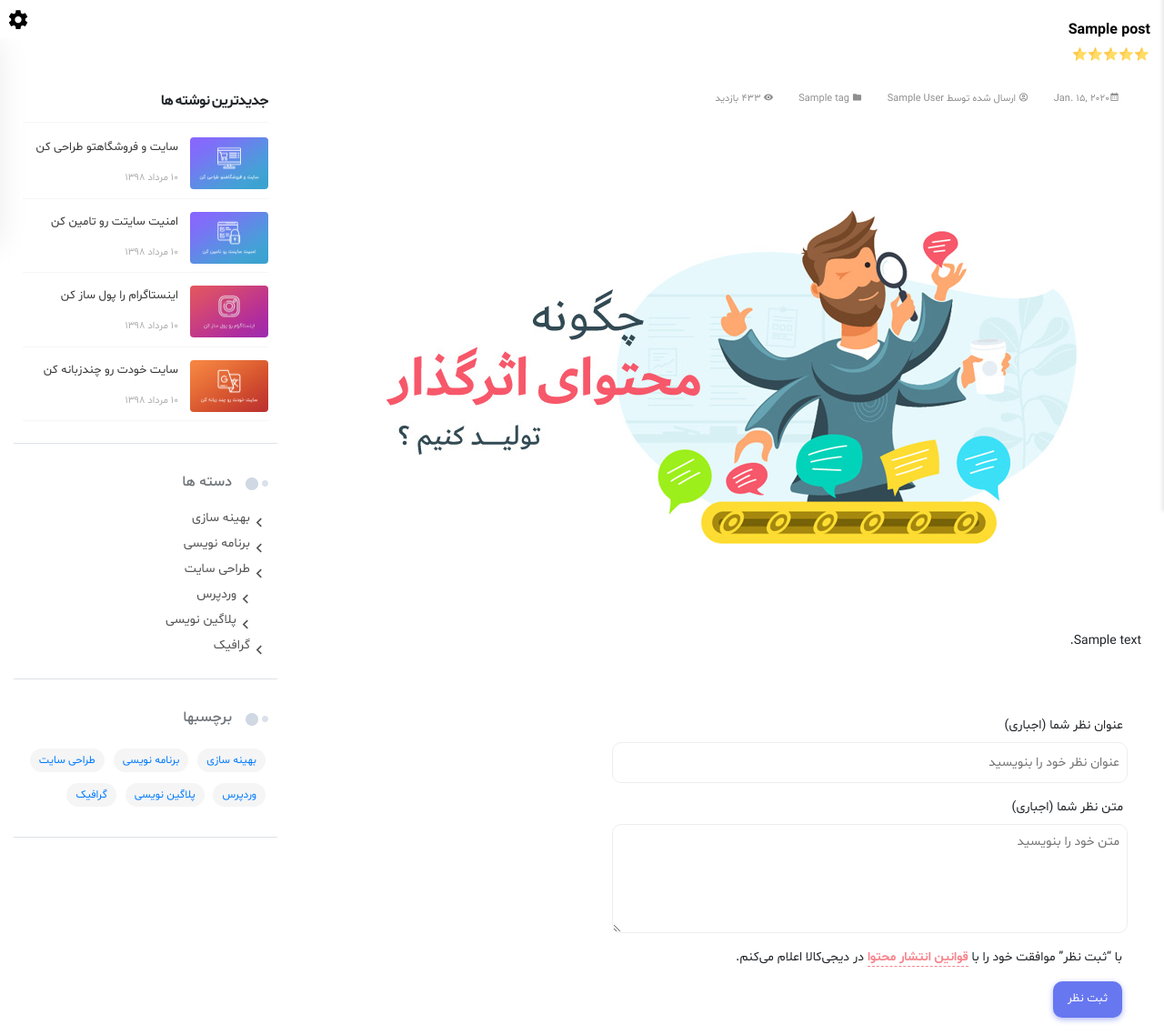
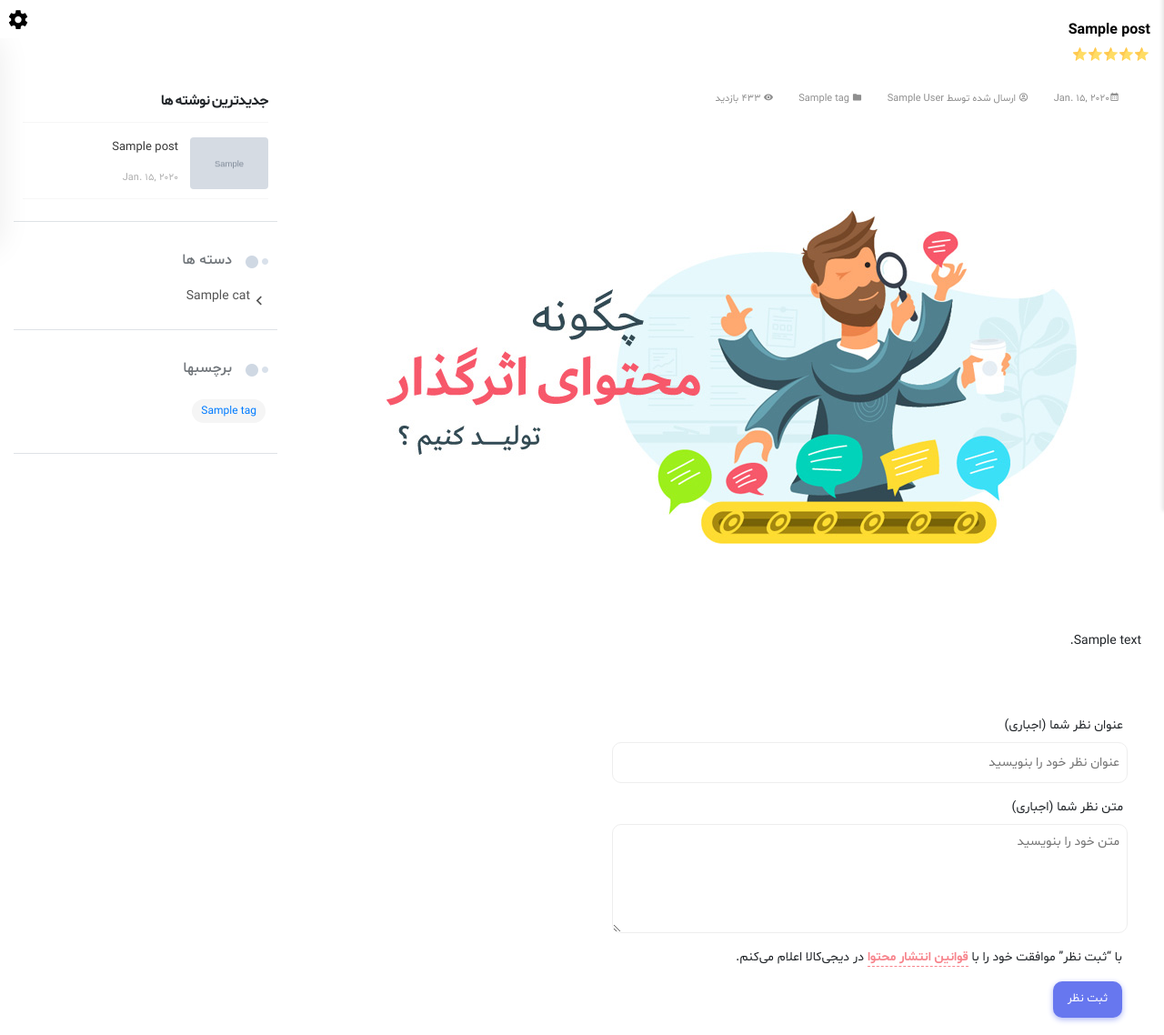
Before and after one commit to rezashahryar/didikala_last_edition, a Django app: template templates/posts/post_detail.html in a window 1280 px wide. Shown: the part 238-1376 px from the top of the page at 91% size. Run offline with Django 5.2, Linux system fonts and the light colour scheme; the template is opened without the code that fills it: most values are stand-ins (such as "Sample title", 1, 10 or a date in 2020); grey boxes marked "Sample" are stand-in pictures; some libraries are stand-ins or nearby versions.

```diff
--- a/templates/posts/post_detail.html
+++ b/templates/posts/post_detail.html
@@ -47,6 +47,9 @@
                                         <i class="mdi mdi-folder"></i>
                                         {% for tag in post.tags.all %}
                                         <a href="#">{{ tag.name }}</a>
+                                        {% if not forloop.last %}
+                                        ،
+                                        {% endif %}
                                         {% endfor %}
                                     </div>
                                     <div class="post-meta category">
@@ -247,62 +250,22 @@
                                 <h3>جدیدترین نوشته ها</h3>
                             </div>
                             <div class="content-sidebar dt-sl">
+                                {% for post in latest_posts %}
                                 <div class="item">
                                     <div class="item-inner">
                                         <div class="item-thumb">
-                                            <a href="#" class="img-holder"
-                                                style="background-image: url('./assets/img/post-thumbnail/1.png')"></a>
+                                            <a href="{% url 'posts:post_detail' post.slug %}" class="img-holder"
+                                                style="background-image: url({{ post.cover.url }})"></a>
                                         </div>
                                         <p class="title">
-                                            <a href="#">سایت و فروشگاهتو طراحی کن</a>
+                                            <a href="{% url 'posts:post_detail' post.slug %}">{{ post.title }}</a>
                                         </p>
                                         <div class="item-meta">
-                                            <span class="time">۱۰ مرداد ۱۳۹۸</span>
+                                            <span class="time">{{ post.datetime_created.date }}</span>
                                         </div>
                                     </div>
                                 </div>
-                                <div class="item">
-                                    <div class="item-inner">
-                                        <div class="item-thumb">
-                                            <a href="#" class="img-holder"
-                                                style="background-image: url('./assets/img/post-thumbnail/2.png')"></a>
-                                        </div>
-                                        <p class="title">
-                                            <a href="#">امنیت سایتت رو تامین کن</a>
-                                        </p>
-                                        <div class="item-meta">
-                                            <span class="time">۱۰ مرداد ۱۳۹۸</span>
-                                        </div>
-                                    </div>
-                                </div>
-                                <div class="item">
-                                    <div class="item-inner">
-                                        <div class="item-thumb">
-                                            <a href="#" class="img-holder"
-                                                style="background-image: url('./assets/img/post-thumbnail/3.png')"></a>
-                                        </div>
-                                        <p class="title">
-                                            <a href="#">اینستاگرام را پول ساز کن</a>
-                                        </p>
-                                        <div class="item-meta">
-                                            <span class="time">۱۰ مرداد ۱۳۹۸</span>
-                                        </div>
-                                    </div>
-                                </div>
-                                <div class="item">
-                                    <div class="item-inner">
-                                        <div class="item-thumb">
-                                            <a href="#" class="img-holder"
-                                                style="background-image: url('./assets/img/post-thumbnail/4.png')"></a>
-                                        </div>
-                                        <p class="title">
-                                            <a href="#">سایت خودت رو چندزبانه کن</a>
-                                        </p>
-                                        <div class="item-meta">
-                                            <span class="time">۱۰ مرداد ۱۳۹۸</span>
-                                        </div>
-                                    </div>
-                                </div>
+                                {% endfor %}
                             </div>
                         </div>
                         <div class="dt-sn dt-sl rounded-0 border-bottom mb-3">
@@ -310,15 +273,15 @@
                                 <h2>دسته ها</h2>
                             </div>
                             <ul class="category-list">
-                                <li><a href="#">بهینه سازی</a></li>
-                                <li><a href="#">برنامه نویسی</a></li>
-                                <li><a href="#">طراحی سایت</a>
+                                {% for cat in categories %}
+                                <li><a href="#">{{ cat.name }}</a></li>
+                                {% endfor %}
+                                {% comment %} <li><a href="#">طراحی سایت</a>
                                     <ul>
                                         <li><a href="#">وردپرس</a></li>
                                         <li><a href="#">پلاگین نویسی</a></li>
                                     </ul>
-                                </li>
-                                <li><a href="#">گرافیک</a></li>
+                                </li> {% endcomment %}
                             </ul>
                         </div>
                         <div class="dt-sn dt-sl rounded-0 border-bottom">
@@ -326,12 +289,9 @@
                                 <h2>برچسبها</h2>
                             </div>
                             <ul class="tag-list">
-                                <li><a href="#">بهینه سازی</a></li>
-                                <li><a href="#">برنامه نویسی</a></li>
-                                <li><a href="#">طراحی سایت</a></li>
-                                <li><a href="#">وردپرس</a></li>
-                                <li><a href="#">پلاگین نویسی</a></li>
-                                <li><a href="#">گرافیک</a></li>
+                                {% for tag in tags %}
+                                <li><a href="#">{{ tag.name }}</a></li>
+                                {% endfor %}
                             </ul>
                         </div>
                     </div>
```
Also changed, not shown: posts/views.py (+10 -2 lines), templates/posts/post_list.html (+25 -8 lines).
